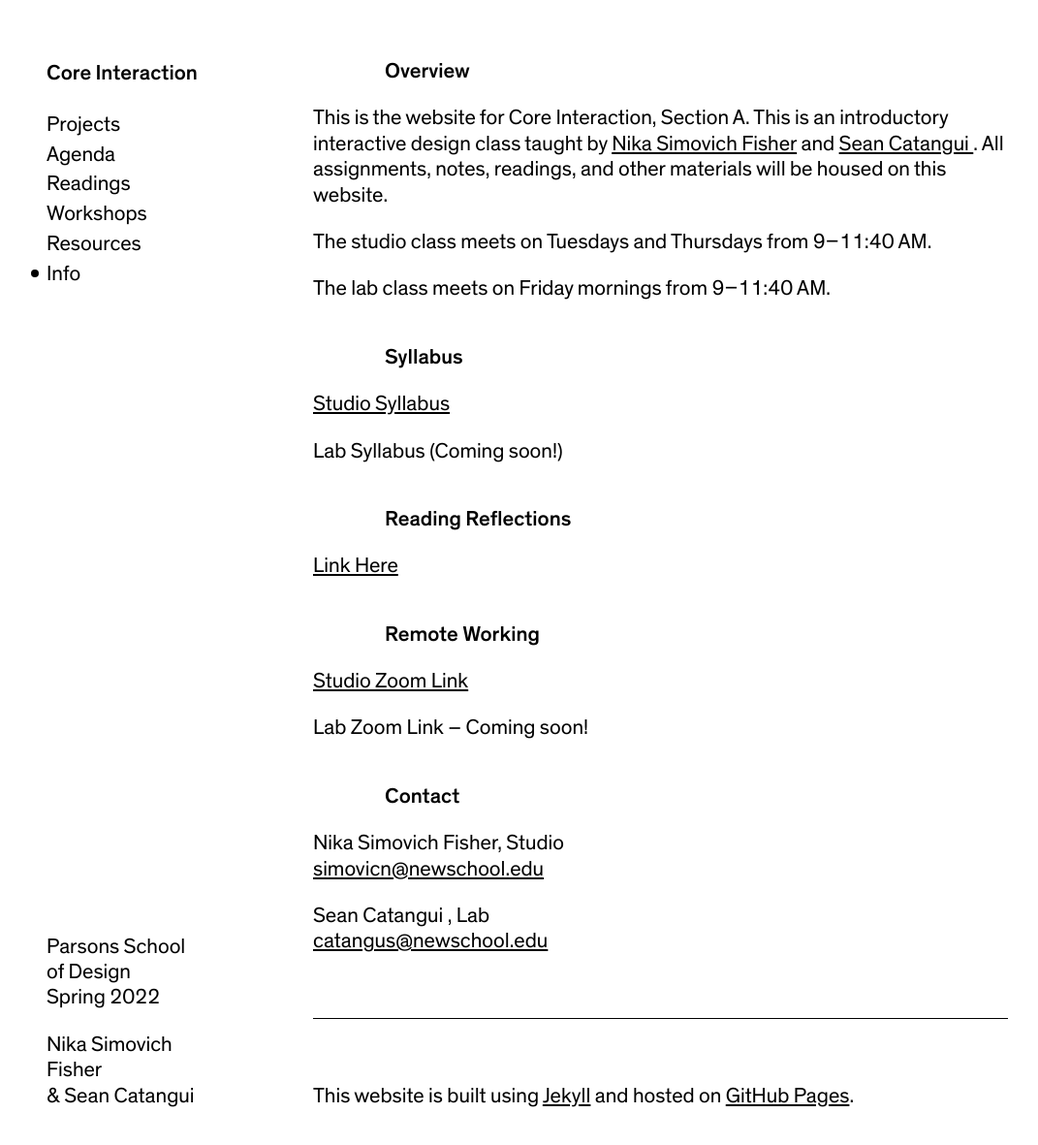
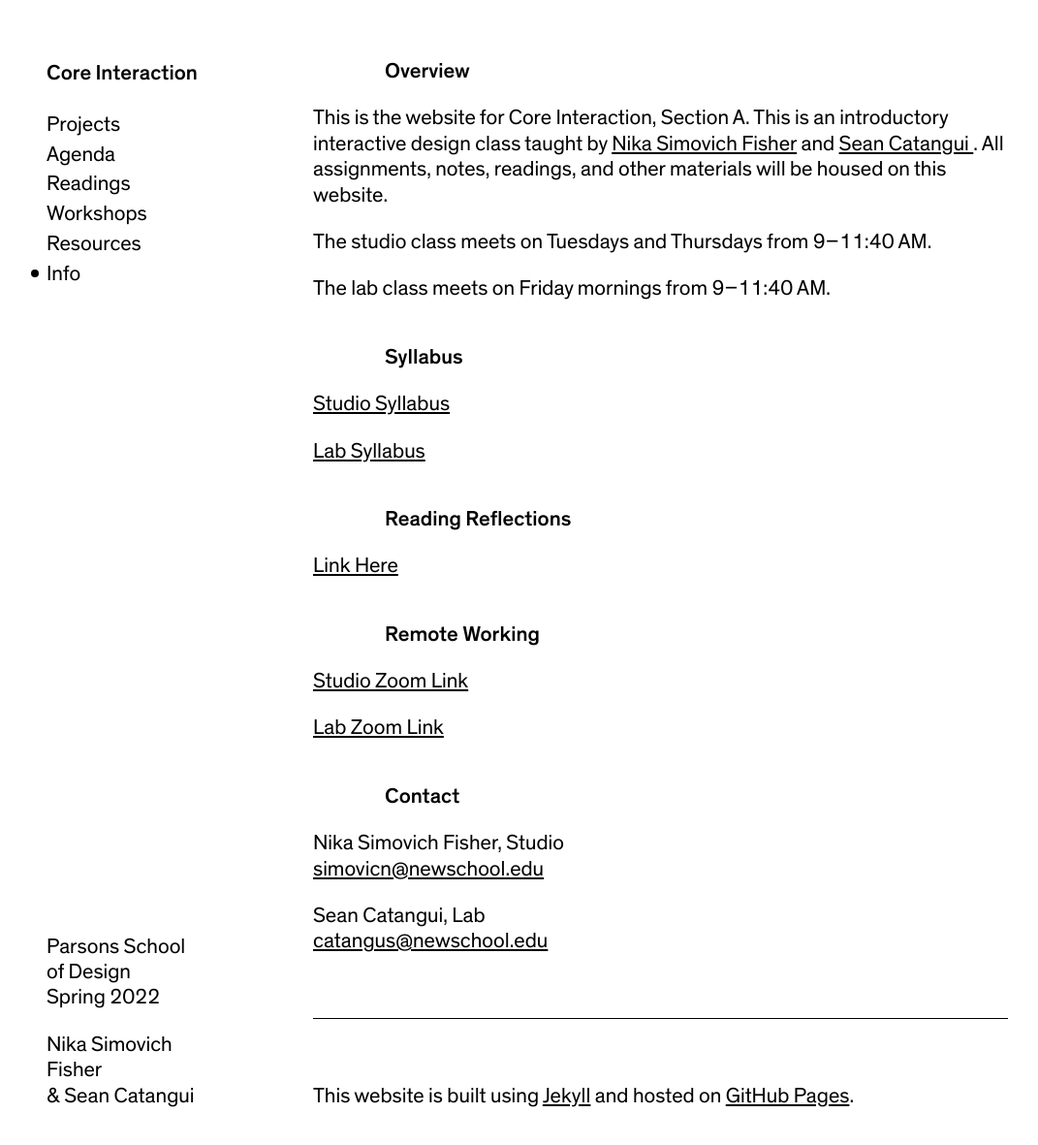
Before and after one commit to nikasimovich/cis22, a Jekyll site: the page built from info.html, in a window 1280 px wide and 1203 px high. Shown: the top 1181 px of the window at 97% size, without its empty margins (12-1083 px from the left). Built offline with Jekyll 4.4.1, drawn with Linux system fonts in a browser that asks for light colours.

Commit message:
zoom link and syllabus

```diff
--- a/info.html
+++ b/info.html
@@ -14,7 +14,7 @@ permalink: /info/index.html
 <h3>Syllabus</h3>
 
 <p><a href="https://docs.google.com/document/d/17VGlywfjM_YJGT5QnM5yqkK9tWmDQyQZ0JtRJVrVqO0/edit?usp=sharing">Studio Syllabus</a></p>
-<p>Lab Syllabus (Coming soon!)</p>
+<p><a href="https://docs.google.com/document/d/11KfegoSVQ5RK88NQsNsum1tqmRLMCbME4MCO_hZ9uyk/edit?usp=sharing">Lab Syllabus</a></p>
 
 <h3>Reading Reflections</h3>
 
@@ -22,13 +22,13 @@ permalink: /info/index.html
 
 <h3>Remote Working</h3>
 <p><a href="https://newschool.zoom.us/my/nikafisher">Studio Zoom Link</a></p>
-<p>Lab Zoom Link – Coming soon!</p>
+<p><a href="https://NewSchool.zoom.us/my/catangui">Lab Zoom Link</a></p>
 
 
 <h3>Contact</h3>
 
 <p>Nika Simovich Fisher, Studio<br><a href="mailto:simovicn@newschool.edu">simovicn@newschool.edu</a></p>
-<p>Sean Catangui , Lab<br><a href="mailto:catangus@newschool.edu">catangus@newschool.edu</a></p>
+<p>Sean Catangui, Lab<br><a href="mailto:catangus@newschool.edu">catangus@newschool.edu</a></p>
 
 
 <hr>
```
